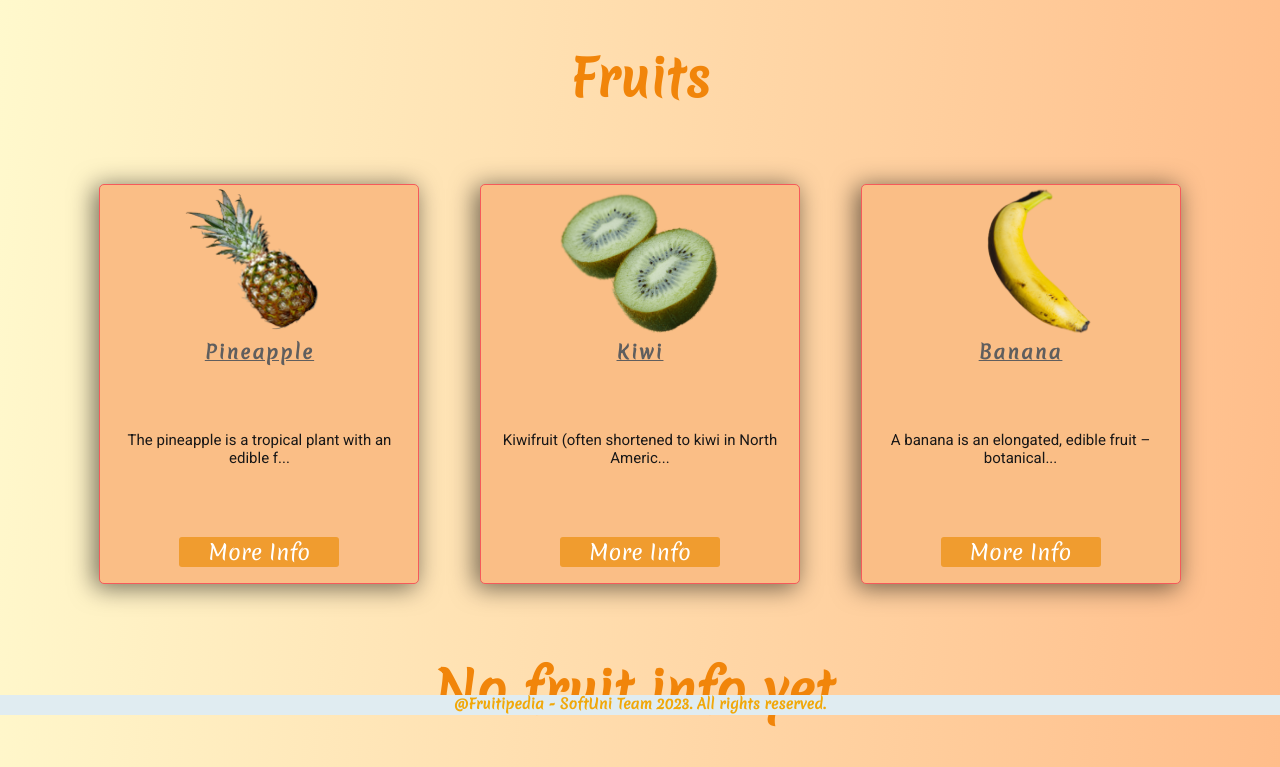
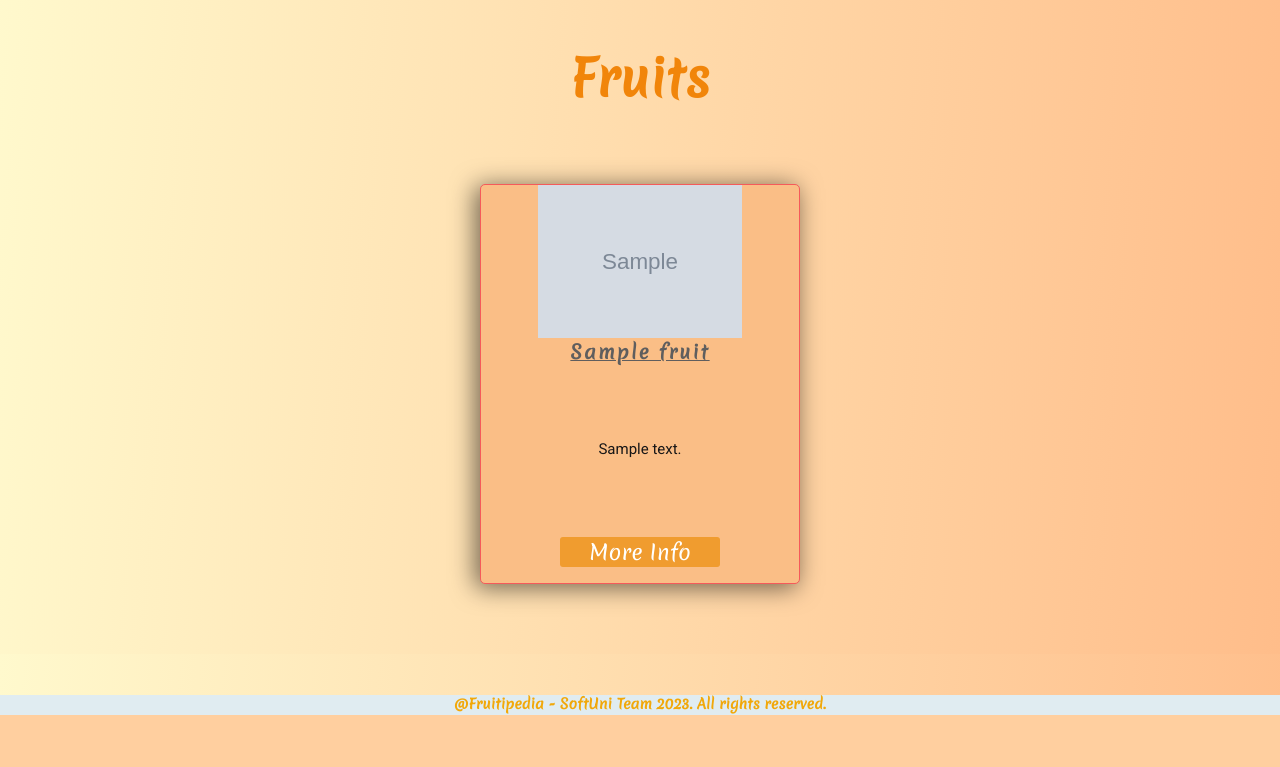
Before and after one commit to Yaneww11/FruitipediaApp, a Django app: page /dashboard/ in a window 1280 px wide. Shown: the part 85-852 px from the top of the page. After the commit the page ends 800 px from the top, so only its background shows below. Run offline with Django 5.2, Linux system fonts and the light colour scheme; tables that the repository leaves empty hold one stand-in row (values such as "Sample post"); grey boxes marked "Sample" are stand-in pictures.

Commit message:
Improve dashboard

```diff
--- a/FruitipediaApp/fruits/views.py
+++ b/FruitipediaApp/fruits/views.py
@@ -1,4 +1,5 @@
 from django.shortcuts import render
+from FruitipediaApp.fruits.models import Fruit
 
 
 # Create your views here.
@@ -7,7 +8,13 @@ def index(request):
 
 
 def dashboard(request):
-    return render(request, 'common/dashboard.html')
+    fruits = Fruit.objects.all()
+
+    context = {
+        'fruits': fruits,
+    }
+
+    return render(request, 'common/dashboard.html', context)
 
 
 def create_view(request):
--- a/templates/common/base.html
+++ b/templates/common/base.html
@@ -12,15 +12,16 @@
 <div id="wrapper">
     <header>
         <!-- Navigation -->
-        <a id="logo" href="">
+        <a id="logo" href="{% url 'index' %}">
             <img id="logo-img" src="{% static 'images/logo.png' %}" alt="logo"/>
         </a>
 
         <nav>
             <div class="nav-items">
-                <a href="#">Create Category</a>
-                <a href="#">Create Fruit</a>
-                <a href="#">Dashboard</a>
+                <!-- url 'name' - name is from fruit url path(third parameter)-->
+                <a href="{% url 'create_category' %}">Create Category</a>
+                <a href="{% url 'create_fruit' %}">Create Fruit</a>
+                <a href="{% url 'dashboard' %}">Dashboard</a>
             </div>
         </nav>
     </header>
--- a/templates/common/dashboard.html
+++ b/templates/common/dashboard.html
@@ -1,51 +1,29 @@
 {% extends 'common/base.html' %}
-{% load static %}
 {% block content %}
 
+    {% if fruits %}
         <!-- Dashboard Page -->
         <h2>Fruits</h2>
         <section id="dashboard">
             <!-- Display a div "fruit" with information about each post (if any)-->
-
+            {% for fruit in fruits %}
             <!-- first fruit -->
                 <div class="fruit">
                     <!-- fruit image -->
-                <img src="{%  static '/images/fruit%201.png' %}" alt="example1"/>
+                    <img src="{{ fruit.image_url }}" alt="example1"/>
                     <!-- fruit name -->
-                <h3 class="title">Pineapple</h3>
+                    <h3 class="title">{{ fruit.name }}</h3>
                     <!-- fruit description -->
-                <p class="description">The pineapple is a tropical plant with an edible f...</p>
+                    <p class="description">{{ fruit.description|truncatechars:20}}</p>
                     <!-- fruit details button -->
                     <a class="details-btn" href="#">More Info</a>
                 </div>
-
-            <!-- second fruit -->
-            <div class="fruit">
-                <!-- fruit image -->
-                <img src="{%  static '/images/fruit%202.png' %}" alt="example1"/>
-                <!-- fruit name -->
-                <h3 class="title"> Kiwi</h3>
-                <!-- fruit description -->
-                <p>Kiwifruit (often shortened to kiwi in North Americ...</p>
-                <!-- fruit details button -->
-                <a class="details-btn" href="#">More Info</a>
-            </div>
-
-            <!-- third fruit -->
-            <div class="fruit">
-                <!-- fruit image -->
-                <img src="{%  static '/images/fruit%203.png' %}" alt="example1"/>
-                <!-- fruit name -->
-                <h3 class="title">Banana</h3>
-                <!-- fruit description -->
-                <p>A banana is an elongated, edible fruit – botanical...</p>
-                <!-- fruit details button -->
-                <a class="details-btn" href="#">More Info</a>
-            </div>
-
+            {% endfor %}
         </section>
 
+    {% else %}
         <!-- Display a heading if there are no posts -->
         <h2>No fruit info yet.</h2>
+    {% endif %}
 
 {% endblock %}
```
Lines whose indentation alone changed are shown as unchanged.
